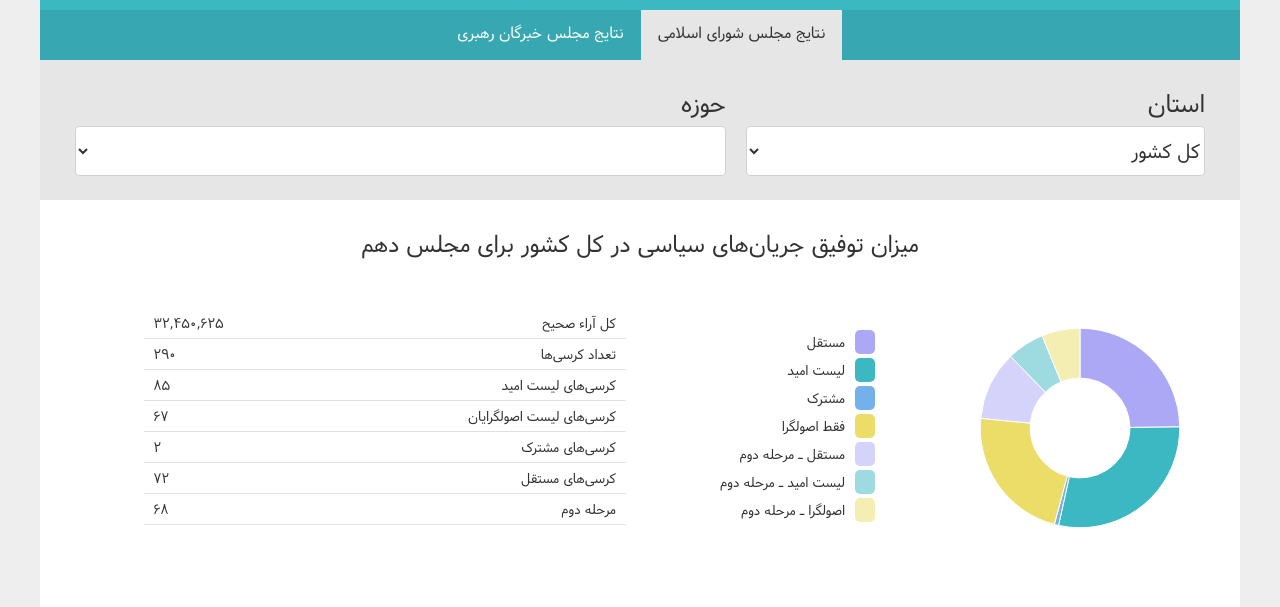
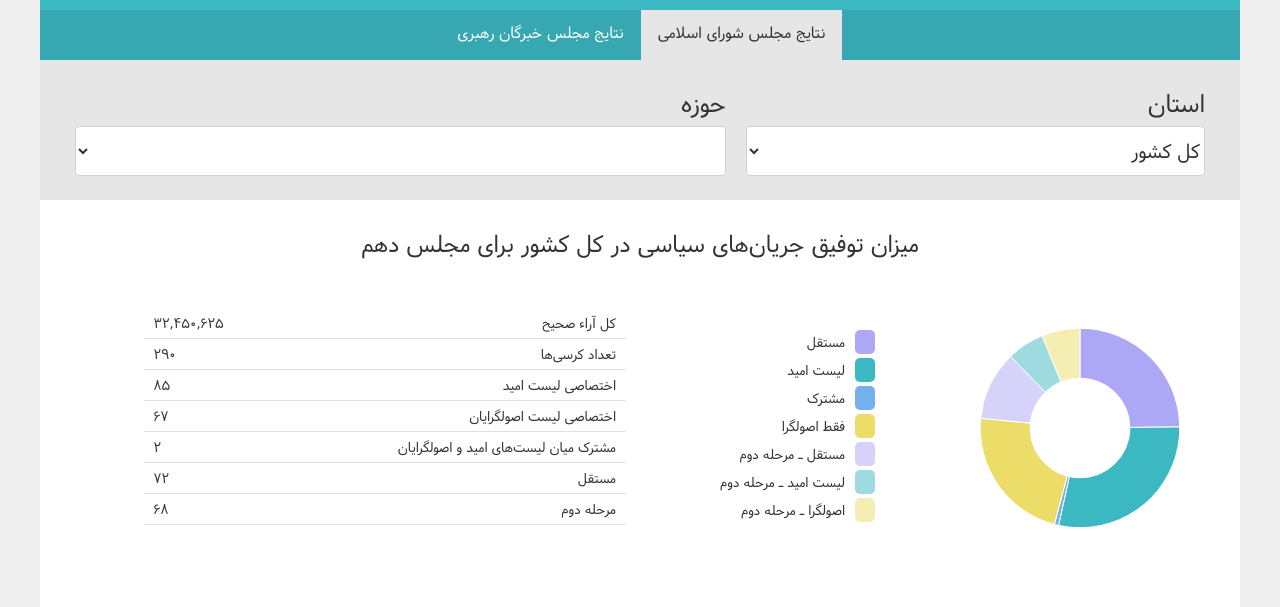
Before and after one commit to listeomid/listeomid.org, a plain HTML site: page listeomid.org/results.html in a window 1280 px wide. Shown: the part 150-757 px from the top of the page. Drawn offline with Linux system fonts and the light colour scheme.

Commit message:
update chart one status

```diff
--- a/listeomid.org/results.html
+++ b/listeomid.org/results.html
@@ -84,22 +84,22 @@
 						</tr>
 						<tr>
 							<td class="t-name">
-							کرسی‌های لیست امید</td>
+							اختصاصی لیست امید</td>
 							<td class="t-number omid"></td>
 						</tr>
 						<tr>
 							<td class="t-name">
-							کرسی‌های لیست اصولگرایان</td>
+							اختصاصی لیست اصولگرایان</td>
 							<td class="t-number osul"></td>
 						</tr>
 						<tr>
 							<td class="t-name">
-							کرسی‌های مشترک</td>
+							مشترک میان لیست‌های امید و اصولگرایان</td>
 							<td class="t-number both"></td>
 						</tr>
 						<tr>
 							<td class="t-name">
-							کرسی‌های مستقل</td>
+							مستقل</td>
 							<td class="t-number free"></td>
 						</tr>
 						<tr class="m-second">
```
